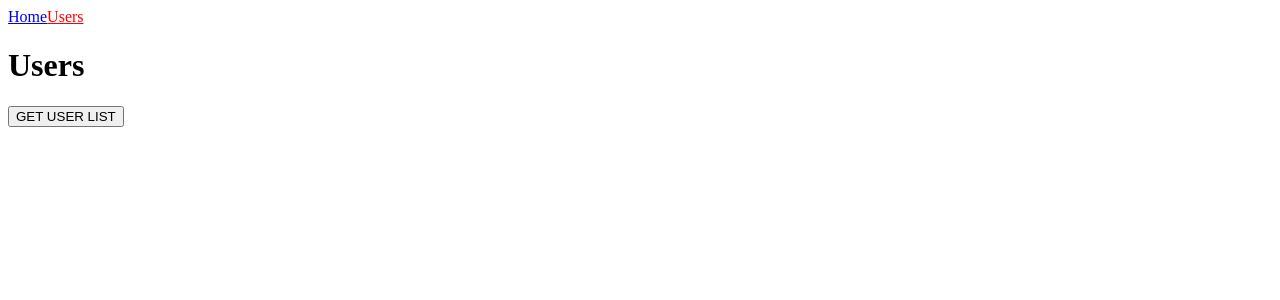
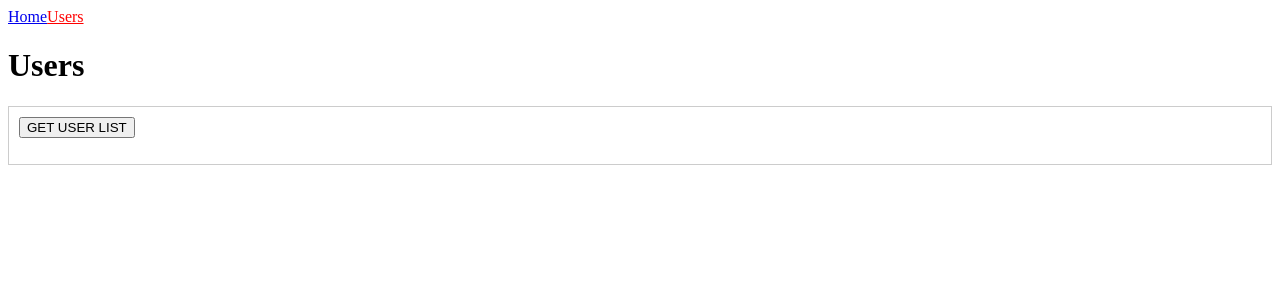
Before and after one commit to fedorovsky/react-typescript-cra, a React (Create React App) app: page /users in a window 1280 px wide. Shown: the top 300 px of the page. Built offline with nearby package versions, Linux system fonts and the light colour scheme.

Commit message:
add state

```diff
--- a/package.json
+++ b/package.json
@@ -12,6 +12,7 @@
     "@types/react-dom": "^16.9.0",
     "@types/react-redux": "^7.1.9",
     "@types/react-router-dom": "^5.1.5",
+    "@types/styled-components": "^5.1.2",
     "connected-react-router": "^6.8.0",
     "history": "4.10.1",
     "react": "^16.13.1",
@@ -24,6 +25,7 @@
     "redux-devtools-extension": "^2.13.8",
     "redux-thunk": "^2.3.0",
     "reselect": "^4.0.0",
+    "styled-components": "^5.1.1",
     "typescript": "~3.7.2"
   },
   "scripts": {
@@ -61,5 +63,8 @@
     "eslint-plugin-react": "7.20.0",
     "eslint-plugin-react-hooks": "4.0.0",
     "prettier": "^2.0.5"
+  },
+  "resolutions": {
+    "styled-components": "^5"
   }
 }
--- /dev/null
+++ b/src/components/UserList/UserList.styled.tsx
@@ -0,0 +1,8 @@
+import styled from 'styled-components';
+
+export const Wrapper = styled.div`
+  border: 1px solid #ccc;
+  padding: 10px;
+`;
+
+export default {};
--- a/src/components/UserList/UserList.tsx
+++ b/src/components/UserList/UserList.tsx
@@ -1,6 +1,7 @@
 import * as React from 'react';
 import { useSelector, shallowEqual, useDispatch } from 'react-redux';
-import { userListSelector, fetchUserList } from 'modules/users';
+import { userListSelector, fetchUserList } from 'store/users';
+import { Wrapper } from './UserList.styled';
 
 const UserList: React.FC = () => {
   const userList = useSelector(userListSelector, shallowEqual);
@@ -9,7 +10,7 @@ const UserList: React.FC = () => {
   const handleClick = () => dispatch(fetchUserList());
 
   return (
-    <div>
+    <Wrapper>
       <button type="button" onClick={handleClick}>
         GET USER LIST
       </button>
@@ -19,7 +20,7 @@ const UserList: React.FC = () => {
           <li key={user.id}>{user.name}</li>
         ))}
       </ul>
-    </div>
+    </Wrapper>
   );
 };
 
--- a/src/redux/configureStore.ts
+++ b/src/configureStore.ts
@@ -1,16 +1,17 @@
-import { createBrowserHistory } from 'history';
-import { applyMiddleware, createStore, AnyAction } from 'redux';
+import { History } from 'history';
+import { applyMiddleware, createStore, AnyAction, Store } from 'redux';
 import { routerMiddleware } from 'connected-react-router';
 import { composeWithDevTools } from 'redux-devtools-extension';
 import thunk, { ThunkMiddleware } from 'redux-thunk';
-import { createRootReducer, RootState } from 'redux/createRootReducer';
+import { createRootReducer, RootState } from 'store';
 
-export const history = createBrowserHistory();
-
-const configureStore = (preloadedState?: RootState) => {
+const configureStore = (
+  history: History,
+  initialState?: RootState,
+): Store<RootState> => {
   const store = createStore(
     createRootReducer(history),
-    preloadedState,
+    initialState,
     composeWithDevTools(
       applyMiddleware(
         routerMiddleware(history),
--- a/src/index.tsx
+++ b/src/index.tsx
@@ -1,12 +1,16 @@
 import React from 'react';
+import ReactDOM from 'react-dom';
+import { createBrowserHistory } from 'history';
 import { Provider, ReactReduxContext } from 'react-redux';
 import { ConnectedRouter } from 'connected-react-router';
-import configureStore, { history } from 'redux/configureStore';
-import ReactDOM from 'react-dom';
+import configureStore from './configureStore';
 import App from './App';
 import * as serviceWorker from './serviceWorker';
 
-const store = configureStore(/* provide initial state if any */);
+const history = createBrowserHistory();
+
+const initialState = undefined; // window.INITIAL_REDUX_STATE
+const store = configureStore(history, initialState);
 
 ReactDOM.render(
   <React.StrictMode>
--- a/src/redux/createRootReducer.ts
+++ /dev/null
@@ -1,12 +0,0 @@
-import { combineReducers } from 'redux';
-import { connectRouter } from 'connected-react-router';
-import { History } from 'history';
-import { usersReducer } from '../modules/users';
-
-export const createRootReducer = (history: History) =>
-  combineReducers({
-    router: connectRouter(history),
-    users: usersReducer,
-  });
-
-export type RootState = ReturnType<ReturnType<typeof createRootReducer>>;
--- /dev/null
+++ b/src/store/index.ts
@@ -0,0 +1,16 @@
+import { combineReducers } from 'redux';
+import { connectRouter, RouterState } from 'connected-react-router';
+import { History } from 'history';
+import { usersReducer, UsersState } from 'store/users';
+
+// The top-level state object
+export interface RootState {
+  router: RouterState;
+  users: UsersState;
+}
+
+export const createRootReducer = (history: History) =>
+  combineReducers({
+    router: connectRouter(history),
+    users: usersReducer,
+  });
```
Also changed, not shown: src/store/users.ts (renamed from src/modules/users.ts, +7 -10 lines), 1 other file (tests, documents, lock files or other folders).
